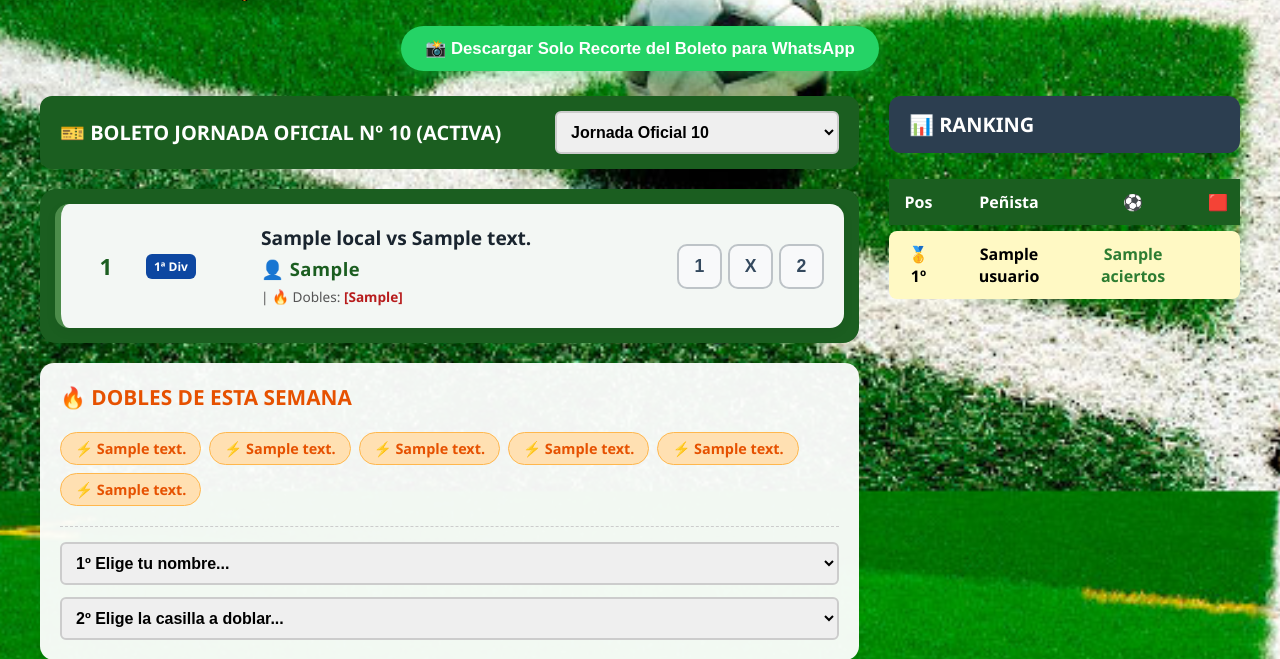
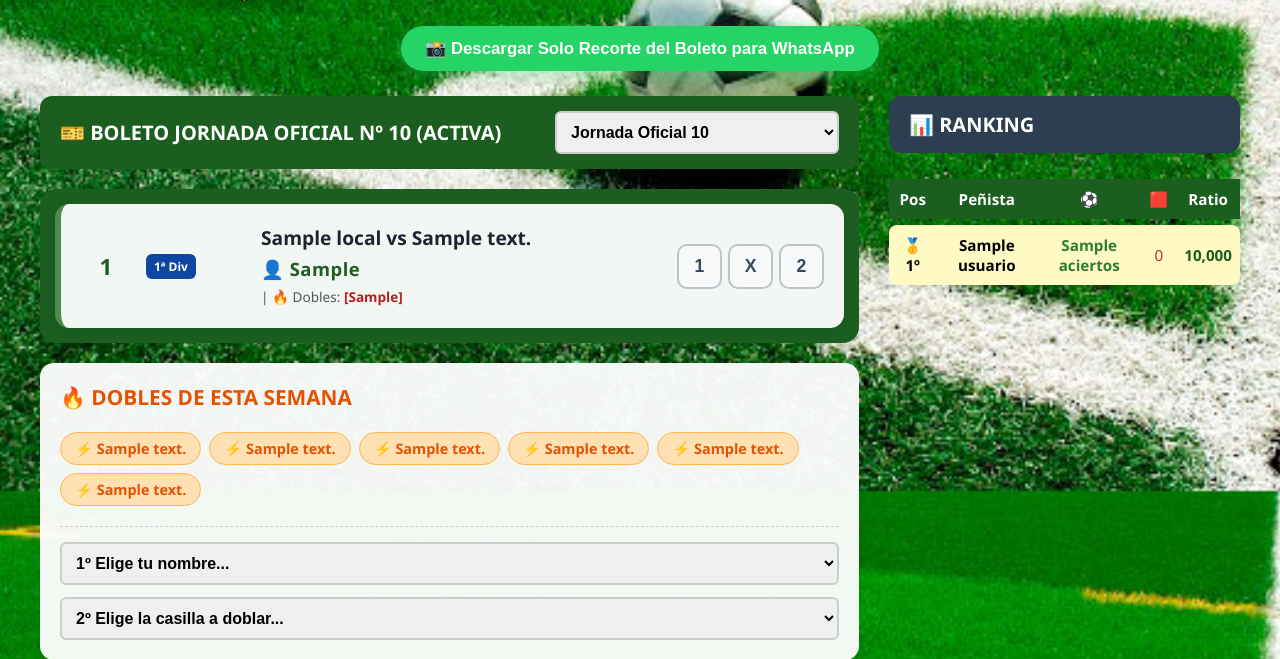
Before and after one commit to Vichobusto/quiniela-pena-busto, a Flask app: page / in a window 1280 px wide. Shown: the part 309-968 px from the top of the page. Run offline with Flask 3, Linux system fonts and the light colour scheme; a database or web service that is not in the repository returns one stand-in record (values such as "Sample title"); some libraries are stand-ins or nearby versions.

Commit message:
Clasificacion por Ratio (aciertos/errores a 3 decimales) y mejoras completas

```diff
--- a/app.py
+++ b/app.py
@@ -292,9 +292,32 @@ def inicio():
         convocados_21 = [{"nombre": u[0], "partidos": u[1]} for u in todos_usuarios if u[0] in nombres_convocados]
         descansan_7 = [{"nombre": u[0], "partidos": u[1]} for u in todos_usuarios if u[0] not in nombres_convocados]
 
-    cursor.execute("SELECT nombre, aciertos, errores FROM usuarios ORDER BY aciertos DESC, errores ASC, nombre ASC")
+    # 📊 CÁLCULO DE CLASIFICACIÓN POR RATIO (Aciertos / Errores hasta 3 decimales)
+    cursor.execute("SELECT nombre, aciertos, errores FROM usuarios")
     usuarios_db = cursor.fetchall()
-    peñistas_lista = [{"nombre": u[0], "aciertos": u[1], "errores": u[2]} for u in usuarios_db]
+
+    peñistas_lista = []
+    for u in usuarios_db:
+        nombre = u[0]
+        aciertos = u[1] or 0
+        errores = u[2] or 0
+
+        # Seguro matemático: si errores > 0 dividimos aciertos/errores; si errores == 0 usamos aciertos
+        if errores > 0:
+            ratio_valor = aciertos / errores
+        else:
+            ratio_valor = float(aciertos)
+
+        peñistas_lista.append({
+            "nombre": nombre,
+            "aciertos": aciertos,
+            "errores": errores,
+            "ratio_num": ratio_valor,
+            "ratio_texto": f"{ratio_valor:.3f}".replace(".", ",") # Ejemplo: 5/3 -> 1,667
+        })
+
+    # Ordenamos de mayor a menor ratio; en caso de empate exacto, por más aciertos y menos errores
+    peñistas_lista.sort(key=lambda x: (x["ratio_num"], x["aciertos"], -x["errores"]), reverse=True)
 
     conexion.close()
 
--- a/templates/index.html
+++ b/templates/index.html
@@ -218,7 +218,7 @@
 
         .tabla-ranking { width: 100%; border-collapse: separate; border-spacing: 0 6px; }
         .tabla-ranking tr { background: var(--bg-card); }
-        .tabla-ranking td, .tabla-ranking th { padding: 12px; text-align: center; }
+        .tabla-ranking td, .tabla-ranking th { padding: 10px 8px; text-align: center; font-size: 0.95rem; }
         .tabla-ranking th { background: var(--primary); color: white; }
         .tabla-ranking td:first-child { border-radius: 8px 0 0 8px; font-weight: bold; }
         .tabla-ranking td:last-child { border-radius: 0 8px 8px 0; }
@@ -375,16 +375,26 @@
                         {% else %}
                             <!-- 🟢 VISTA DE JORNADA ACTIVA: Botones para rellenar pronósticos -->
                             {% if part.num == 15 %}
-                                {% if part.pleno_local != '-' %}
-                                    <span class="pleno-display" style="background-color: var(--secondary);">M: {{ part.pleno_local }} - {{ part.pleno_visitante }}</span>
-                                {% else %}
-                                    <form action="/guardar_pronostico" method="POST" style="display:flex; gap:4px;" onsubmit="return confirm('👤 {{ part.pronosticador }}, ¿seguro de guardar este resultado en el Pleno al 15?');">
-                                        <input type="hidden" name="partido_num" value="15">
-                                        <select name="goles_local" class="select-premium"><option value="0">0</option><option value="1">1</option><option value="2">2</option><option value="M">M</option></select>
-                                        <select name="goles_visitante" class="select-premium"><option value="0">0</option><option value="1">1</option><option value="2">2</option><option value="M">M</option></select>
-                                        <button type="submit" class="btn-doble-submit" style="padding:4px 8px;">💾</button>
-                                    </form>
-                                {% endif %}
+                                <!-- ⚽ PLENO AL 15: Desplegables siempre visibles (0, 1, 2, M) con el valor actual seleccionado -->
+                                <form action="/guardar_pronostico" method="POST" style="display:flex; align-items:center; gap:6px;" onsubmit="return confirm('👤 {{ part.pronosticador }}, ¿seguro de guardar este marcador en el Pleno al 15?');">
+                                    <input type="hidden" name="partido_num" value="15">
+                                    <select name="goles_local" class="select-premium" style="padding: 6px 10px;" required>
+                                        <option value="-" disabled {% if part.pleno_local not in ['0','1','2','M'] %}selected{% endif %}>-</option>
+                                        <option value="0" {% if part.pleno_local == '0' %}selected{% endif %}>0</option>
+                                        <option value="1" {% if part.pleno_local == '1' %}selected{% endif %}>1</option>
+                                        <option value="2" {% if part.pleno_local == '2' %}selected{% endif %}>2</option>
+                                        <option value="M" {% if part.pleno_local == 'M' %}selected{% endif %}>M</option>
+                                    </select>
+                                    <span style="font-weight: 900; color: var(--secondary);">-</span>
+                                    <select name="goles_visitante" class="select-premium" style="padding: 6px 10px;" required>
+                                        <option value="-" disabled {% if part.pleno_visitante not in ['0','1','2','M'] %}selected{% endif %}>-</option>
+                                        <option value="0" {% if part.pleno_visitante == '0' %}selected{% endif %}>0</option>
+                                        <option value="1" {% if part.pleno_visitante == '1' %}selected{% endif %}>1</option>
+                                        <option value="2" {% if part.pleno_visitante == '2' %}selected{% endif %}>2</option>
+                                        <option value="M" {% if part.pleno_visitante == 'M' %}selected{% endif %}>M</option>
+                                    </select>
+                                    <button type="submit" style="background: var(--primary); color: white; border: none; border-radius: 8px; padding: 8px 12px; font-size: 1.1rem; cursor: pointer;" title="Guardar Pleno al 15">💾</button>
+                                </form>
                             {% else %}
                                 <div style="display:flex; gap:6px;">
                                     <button onclick="votarServidor('{{ part.num }}', '1')" id="btn-{{ part.num }}-1" class="btn-premium {% if '1' in part.pronostico %}voto-activo{% endif %}">1</button>
@@ -435,7 +445,15 @@
         <div class="columna-der">
             <div class="bloque-titulo" style="background: #2c3e50;">📊 RANKING</div>
             <table class="tabla-ranking">
-                <thead><tr><th>Pos</th><th>Peñista</th><th>⚽</th><th>🟥</th></tr></thead>
+                <thead>
+                    <tr>
+                        <th>Pos</th>
+                        <th>Peñista</th>
+                        <th>⚽</th>
+                        <th>🟥</th>
+                        <th>Ratio</th>
+                    </tr>
+                </thead>
                 <tbody>
                     {% for p in peñistas %}
                     <tr class="{% if loop.index == 1 %}podio-1{% elif loop.index == 2 %}podio-2{% elif loop.index == 3 %}podio-3{% endif %}">
@@ -443,6 +461,8 @@
                         <td><strong>{{ p.nombre }}</strong></td>
                         <td style="color:#2e7d32; font-weight:bold;">{{ p.aciertos }}</td>
                         <td style="color:#c62828;">{{ p.errores }}</td>
+                        <!-- 📈 Coeficiente calculado (Aciertos / Errores a 3 decimales) -->
+                        <td style="color:#1b5e20; font-weight:900;">{{ p.ratio_texto }}</td>
                     </tr>
                     {% endfor %}
                 </tbody>
```
